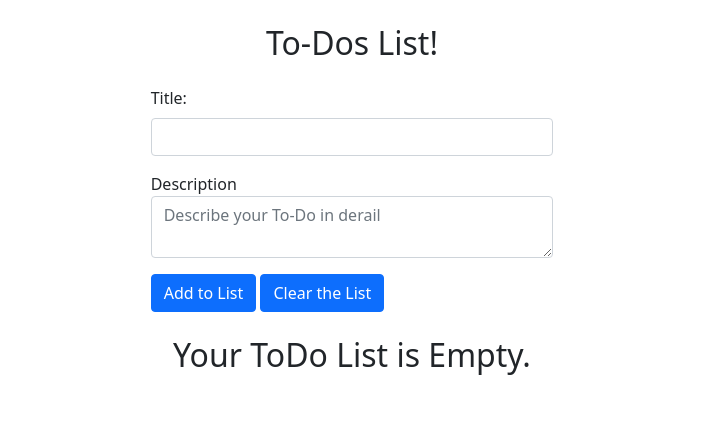
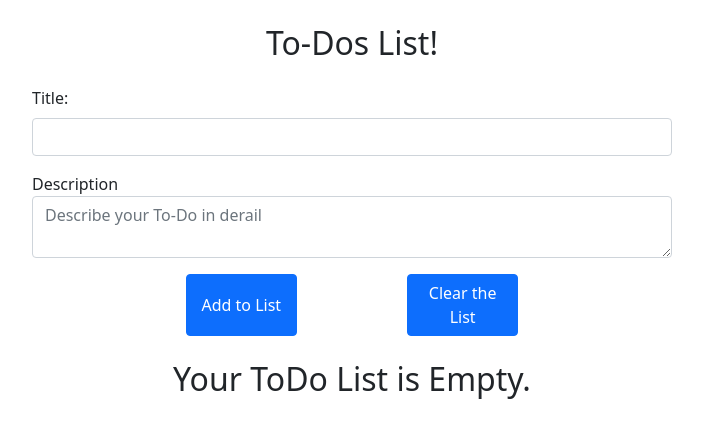
Before and after one commit to ntarbani/JS, a Flask app: page /todolist in a window 1280 px wide. Shown: the part 56-494 px from the top of the page, without its empty margins (288-991 px from the left). Run offline with Flask 2, Linux system fonts and the light colour scheme.

Commit message:
todolist-width

```diff
--- a/templates/clock.html
+++ b/templates/clock.html
@@ -12,6 +12,9 @@
 <body>
     <nav class="navbar navbar-expand-lg navbar-light bg-light">
         <div class="container-fluid">
+          <button class="navbar-toggler" type="button" data-bs-toggle="collapse" data-bs-target="#navbarSupportedContent" aria-controls="navbarSupportedContent" aria-expanded="false" aria-label="Toggle navigation">
+            <span class="navbar-toggler-icon"></span>
+          </button>
           <div class="collapse navbar-collapse" id="navbarSupportedContent">
             <ul class="navbar-nav me-auto mb-2 mb-lg-0">
               <li class="nav-item">
--- a/templates/home.html
+++ b/templates/home.html
@@ -13,9 +13,7 @@
         <a class="btn btn-primary " href="/todolist">ToDo List</a>
         <a class="btn btn-primary " href="/clock">Wall Clock</a>
     </div>
-    <div class="col-lg-4  mx-auto my-4">
 
-    </div>
 
     <script src="https://cdn.jsdelivr.net/npm/bootstrap@5.0.2/dist/js/bootstrap.bundle.min.js" integrity="sha384-MrcW6ZMFYlzcLA8Nl+NtUVF0sA7MsXsP1UyJoMp4YLEuNSfAP+JcXn/tWtIaxVXM" crossorigin="anonymous"></script>
   </body>
--- a/templates/index.html
+++ b/templates/index.html
@@ -61,6 +61,9 @@
   <body>
     <nav class="navbar navbar-expand-lg navbar-light bg-light">
       <div class="container-fluid">
+        <button class="navbar-toggler" type="button" data-bs-toggle="collapse" data-bs-target="#navbarSupportedContent" aria-controls="navbarSupportedContent" aria-expanded="false" aria-label="Toggle navigation">
+          <span class="navbar-toggler-icon"></span>
+        </button>
         <div class="collapse navbar-collapse" id="navbarSupportedContent">
           <ul class="navbar-nav me-auto mb-2 mb-lg-0">
             <li class="nav-item">
@@ -76,6 +79,7 @@
         </div>
       </div>
     </nav>
+
      <div class="container  my-4">
 
        <h3>
--- a/templates/todolist.html
+++ b/templates/todolist.html
@@ -5,10 +5,31 @@
     <meta name="viewport" content="width=device-width, initial-scale=1">
     <link href="https://cdn.jsdelivr.net/npm/bootstrap@5.0.2/dist/css/bootstrap.min.css" rel="stylesheet" integrity="sha384-EVSTQN3/azprG1Anm3QDgpJLIm9Nao0Yz1ztcQTwFspd3yD65VohhpuuCOmLASjC" crossorigin="anonymous">
     <title>To-Dos List</title>
+    <style>
+
+
+      @media (min-width: 600px) {
+        #itemInput{
+            display:block;
+            width:50%;
+            margin:auto;
+        }
+        }
+        @media (max-width: 600px) {
+        #itemInput{
+            display:block;
+            width:85%;
+            margin:auto;
+        }
+        }
+      </style>
   </head>
   <body>
     <nav class="navbar navbar-expand-lg navbar-light bg-light">
       <div class="container-fluid">
+        <button class="navbar-toggler" type="button" data-bs-toggle="collapse" data-bs-target="#navbarSupportedContent" aria-controls="navbarSupportedContent" aria-expanded="false" aria-label="Toggle navigation">
+          <span class="navbar-toggler-icon"></span>
+        </button>
         <div class="collapse navbar-collapse" id="navbarSupportedContent">
           <ul class="navbar-nav me-auto mb-2 mb-lg-0">
             <li class="nav-item">
@@ -26,8 +47,8 @@
     </nav>
 
     <h2 class="text-center my-4">To-Dos List!</h2>
-    <div class="container col-4">
-        <div class="mb-3">
+    <div id="itemInput">
+        <div class=" mb-3"  >
             <label for="title1" class="form-label">Title:</label>
             <input type="text" class="form-control" id="title" ></input>
         </div>
@@ -35,8 +56,13 @@
             <label for="floatingTextarea" class="description">Description</label>
             <textarea class="form-control" placeholder="Describe your To-Do in derail" id="description"></textarea>
         </div>
-        <button type="submit" class="btn btn-primary" id="add">Add to List</button>
-        <button type="submit" class="btn btn-primary" id="clear" onclick="cleared()">Clear the List</button>
+        <div class="row">
+          <p class="col-3"></p>
+          <button type="submit" class="btn btn-primary col-2 " id="add">Add to List</button>
+          <p class="col-2"></p>
+          <button type="submit" class="btn btn-primary col-2 mx-auto " id="clear" onclick="cleared()">Clear the List</button>
+          <p class="col-3"></p>
+        </div>
     </div>
     <div id="items"class="my-4">
 
```
